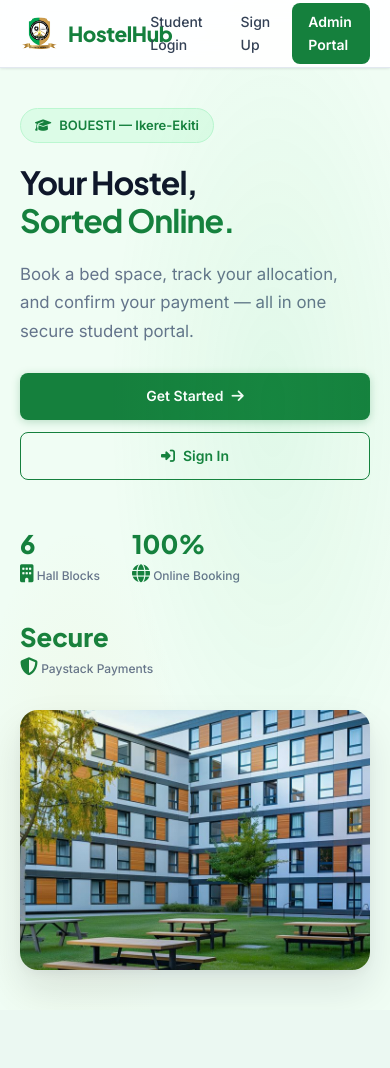
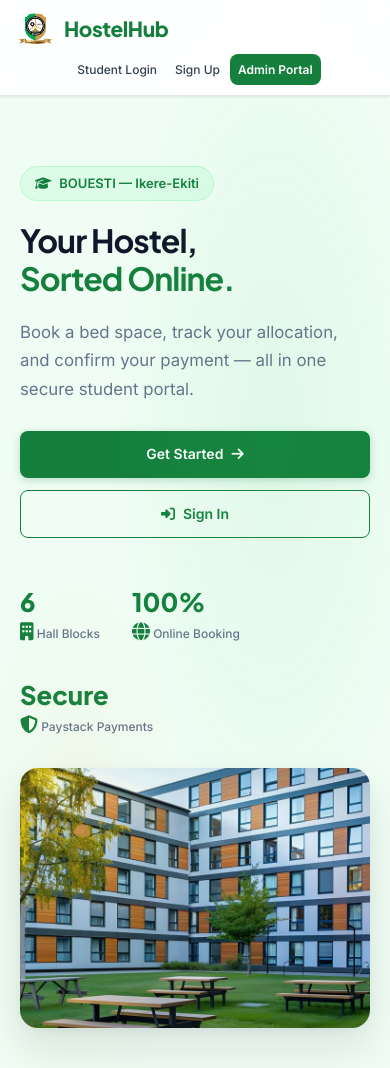
Before and after one commit to Tobex22y/hostelHub2, a PHP site: page /tcpdf/frontend/pages/home.html in a window 390 px wide. Before the commit the page ends 992 px from the top, so only its background shows below. Run offline with PHP 8.4, Linux system fonts and the light colour scheme; data that the repository does not hold is empty.

Commit message:
Fix mobile header sign-in overlap

```diff
--- a/frontend/assets/css/styles.css
+++ b/frontend/assets/css/styles.css
@@ -658,6 +658,22 @@ input::placeholder { color: var(--slate-300); }
 }
 
 @media (max-width: 480px) {
+  header.site-header {
+    height: auto;
+    min-height: 68px;
+    padding: 10px 16px;
+    gap: 6px;
+    flex-wrap: wrap;
+  }
+  .logo_container { flex: 0 0 auto; }
+  .nav-links {
+    flex: 1 1 100%;
+    justify-content: center;
+    gap: 2px;
+  }
+  .nav-links a { padding: 6px 8px; font-size: 12px; }
+  .home_section { padding-top: 126px; }
+  .main-wrapper { padding-top: 126px; }
   .rooms-grid { grid-template-columns: 1fr; }
   .hero_actions { flex-direction: column; }
   .btn-primary, .btn-outline { width: 100%; justify-content: center; }
```
